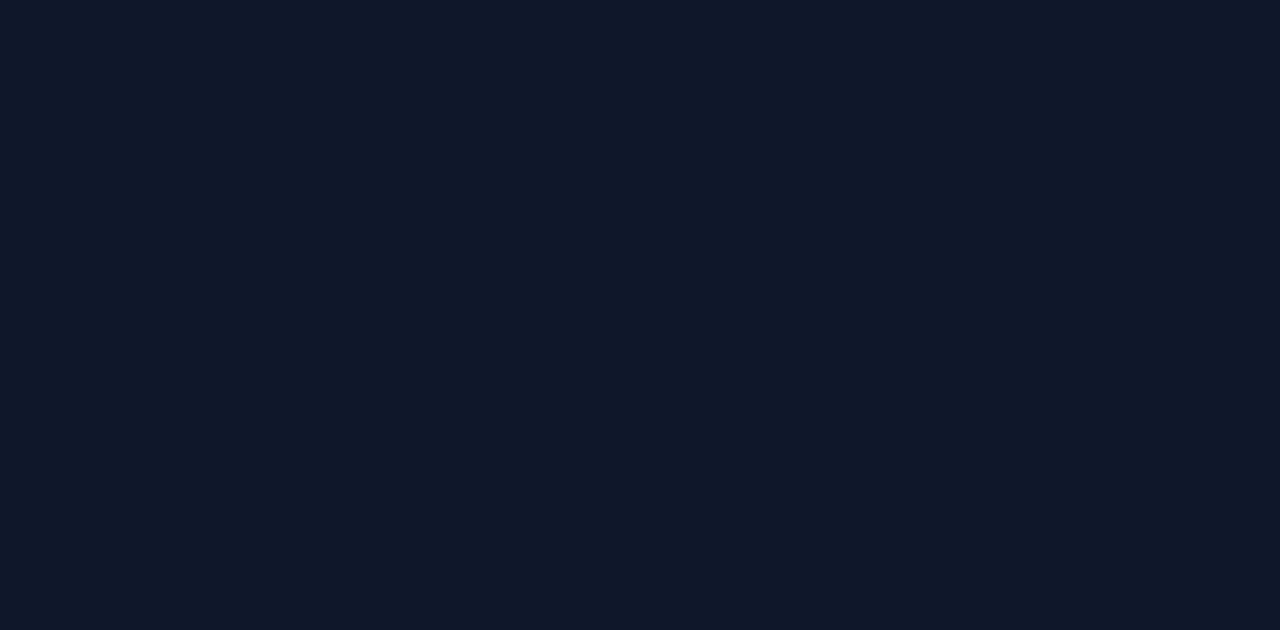
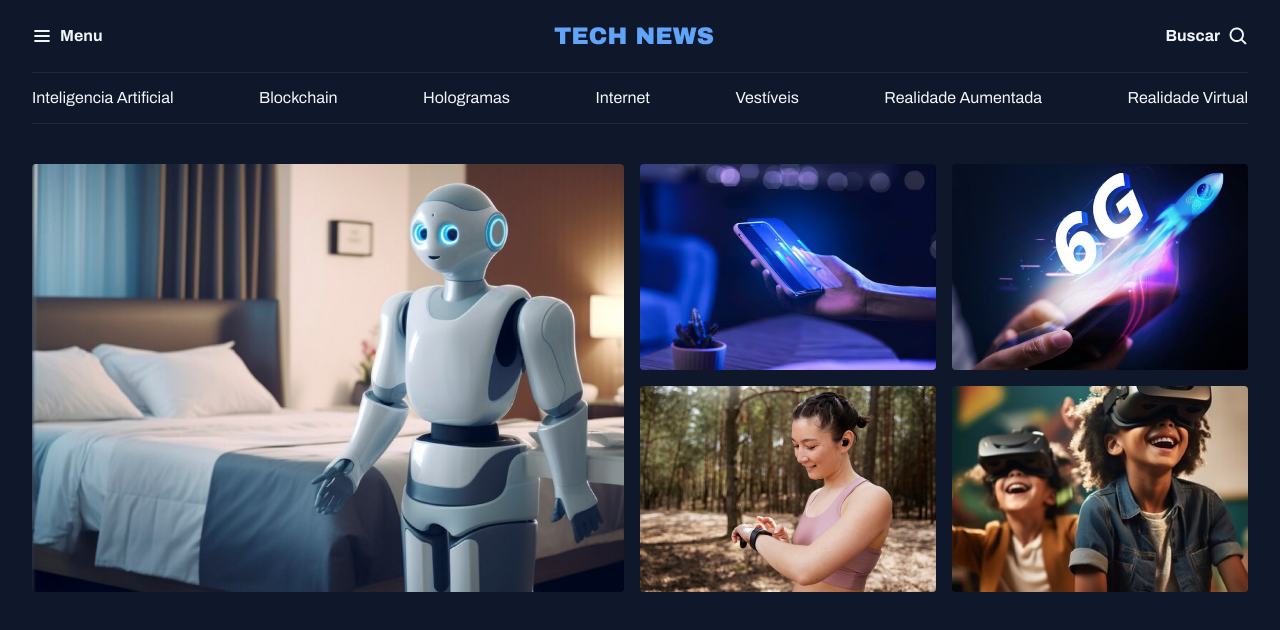
Before and after one commit to FabioHGF09/fullstack-portal-de-noticias, a plain HTML site: page index.html in a window 1280 px wide. Drawn offline with Linux system fonts and the light colour scheme.

Commit message:
estruturando a sessão destaques

```diff
--- a/index.html
+++ b/index.html
@@ -12,6 +12,44 @@
 
 </head>
 <body>
+  <header class="container">
+    <nav id="primary" class="grid grid-flow-col">
+      <div>
+        <img src="assets/icons/List.svg" alt="Ícone de menu">
+        <strong>Menu</strong>
+    </div>
+    <div>
+      <img src="assets/Logo.png" alt="TechNews logo">
+    </div>
 
+    <div>
+      <strong>Buscar</strong>
+      <img src="assets/icons/MagnifyingGlass.svg" alt="Ícone de busca">
+    </div>
+
+    </nav>
+    <nav id="secondary" class="grid grid-flow-col">
+      <a href="#">Inteligencia Artificial</a>
+      <a href="#">Blockchain</a>
+      <a href="#">Hologramas</a>
+      <a href="#">Internet</a>
+      <a href="#">Vestíveis</a>
+      <a href="#">Realidade Aumentada</a>
+      <a href="#">Realidade Virtual</a>
+    </nav>
+  </header>
+  <main class="grid container" >
+    <section id="featured" class="grid grid-flow-col gap-16">
+      <div>
+        <img src="assets/images/Image 01.png" alt="">
+      </div>
+      <div class="grid grid-flow-cols-2 gap-16">
+        <img src="assets/images/Image 02.png" alt="">
+        <img src="assets/images/Image 03.png" alt="">
+        <img src="assets/images/Image 04.png" alt="">
+        <img src="assets/images/Image 05.png" alt="">
+      </div>
+    </section>
+  </main>
 </body>
 </html>
--- a/styles/global.css
+++ b/styles/global.css
@@ -33,3 +33,14 @@ a:hover{
 h1, h2, h3{
   font: inherit;
 }
+img{
+  max-width: 100%;
+}
+.container{
+  max-width: 1280px;
+  padding-inline: 32px;
+  margin-inline: auto;
+}
+main{
+  margin-top: 40px;
+}
--- /dev/null
+++ b/styles/header.css
@@ -0,0 +1,23 @@
+#primary{
+  padding-block: 20px;
+
+  div{
+    display: flex;
+    align-items: center;
+    gap: 8px;
+  }
+
+  /*nesting css*/
+  div:nth-child(2){
+    margin-inline: auto;
+  }
+  div:nth-child(3){
+    justify-self: end;
+  }
+}
+#secondary{
+  padding-block: 14px;
+  border: solid 1px var(--stroke-color);
+  border-inline: none;
+  justify-content: space-between;
+}
--- a/styles/index.css
+++ b/styles/index.css
@@ -1 +1,4 @@
 @import url(global.css);
+@import url(utility.css);
+@import url(header.css);
+@import url(sections.css);
--- /dev/null
+++ b/styles/sections.css
@@ -0,0 +1,7 @@
+#featured{
+  img{
+    height: 100%;
+    object-fit: cover;
+    border-radius: 4px;
+  }
+}
--- /dev/null
+++ b/styles/utility.css
@@ -0,0 +1,14 @@
+/*utility-first*/
+.grid{
+  display: grid;
+}
+
+.grid-flow-col{
+  grid-auto-flow: column;
+}
+.grid-flow-cols-2{
+  grid-template-columns: 1fr 1fr;
+}
+.gap-16{
+  gap: 16px;
+}
```
Also changed, not shown: assets/icons/ArrowRight.svg (renamed from assets/images/ArrowRight.svg), assets/icons/List.svg (renamed from assets/images/List.svg), assets/icons/MagnifyingGlass.svg (renamed from assets/images/MagnifyingGlass.svg).
